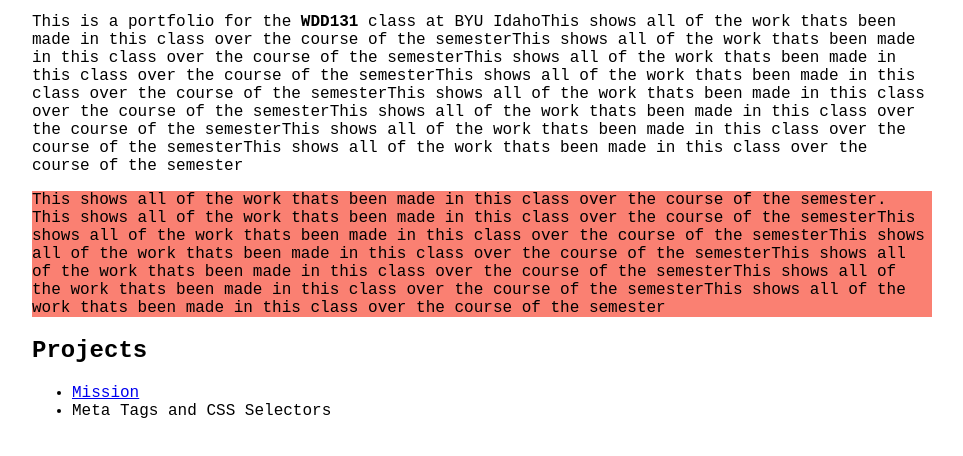
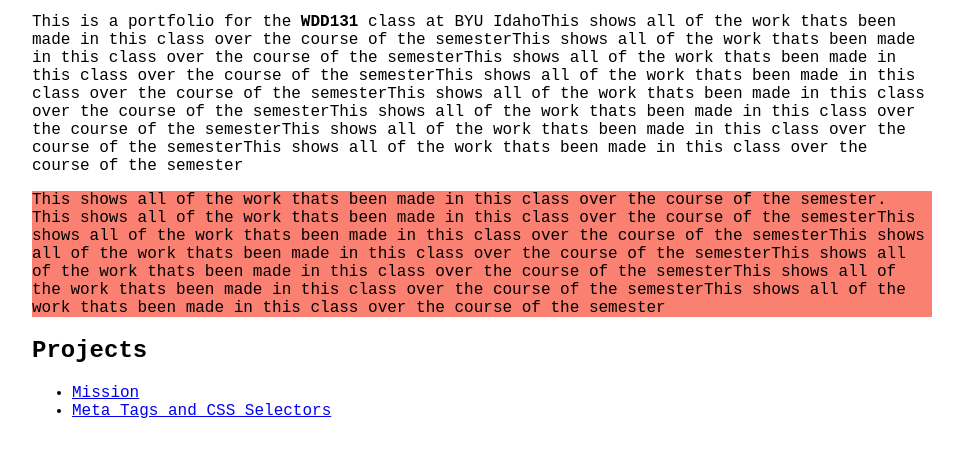
Before and after one commit to TannerGREG/wdd131, a plain HTML site: page index.html in a window 1280 px wide. Shown: the part 116-572 px from the top of the page, without its empty margins (158-1121 px from the left). Drawn offline with Linux system fonts and the light colour scheme.

Commit message:
fixed link between pages

```diff
--- a/index.html
+++ b/index.html
@@ -15,7 +15,7 @@
         <h2>Projects</h2>
         <ul>
             <li><a href="/mission/index.html">Mission</a></li>
-            <li><a href="/meta-css.html"></a>Meta Tags and CSS Selectors</li>
+            <li><a href="/meta-css.html">Meta Tags and CSS Selectors</a></li>
         </ul>
     </main>
     <footer></footer>
```
